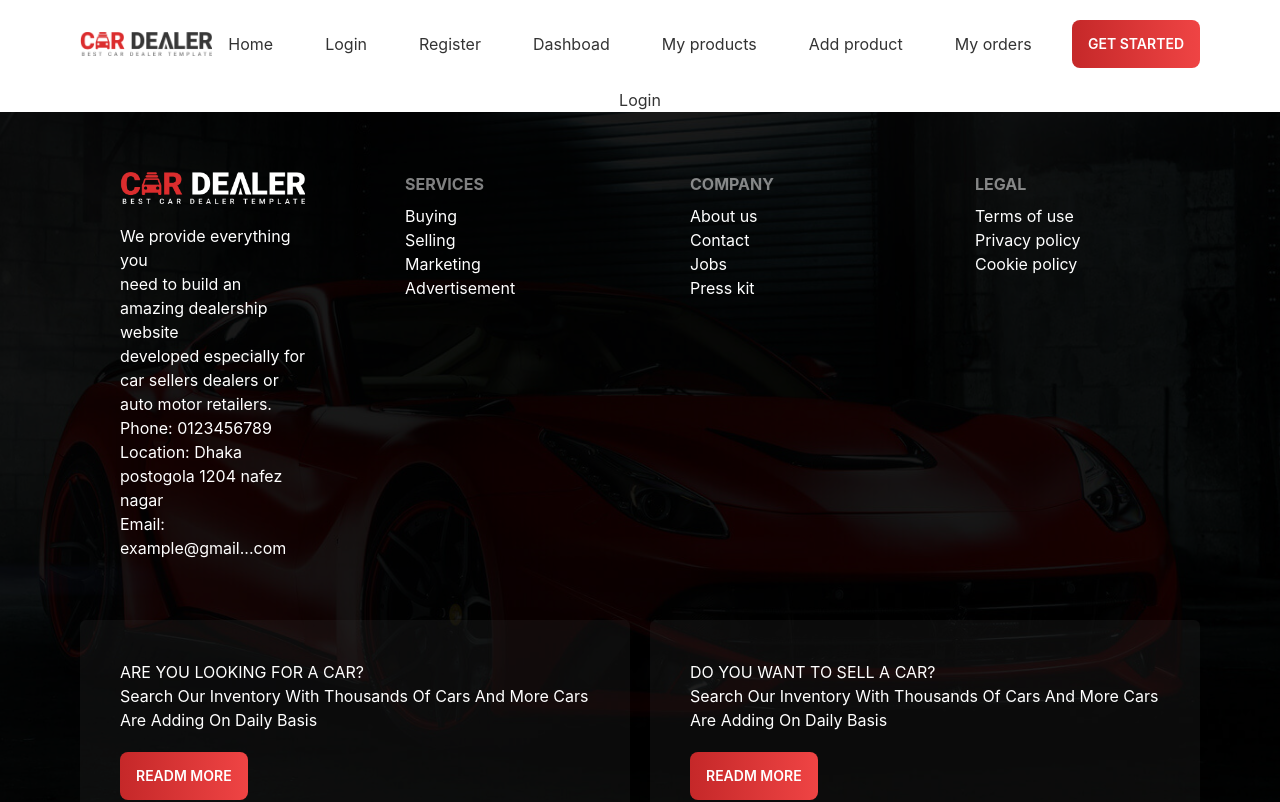
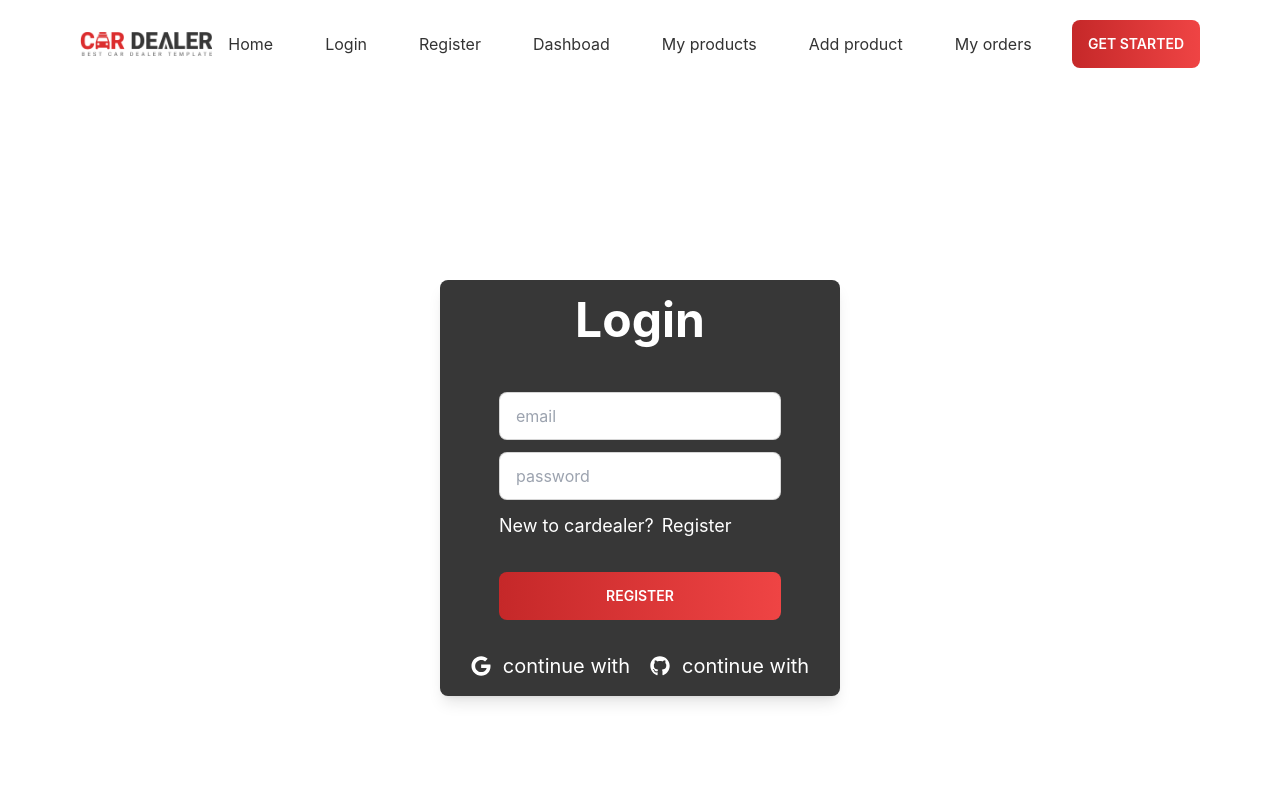
Before and after one commit to sheikh-riyadh/used-products-resale-clients, a React (Create React App) app: page /login in a window 1280 px wide. Shown: the top 802 px of the page. Built offline with nearby package versions, Linux system fonts and the light colour scheme; no server answers.

Commit message:
created login section

```diff
--- a/package.json
+++ b/package.json
@@ -12,6 +12,7 @@
     "react": "^18.2.0",
     "react-dom": "^18.2.0",
     "react-hook-form": "^7.39.5",
+    "react-hot-toast": "^2.4.0",
     "react-icons": "^4.6.0",
     "react-router-dom": "^6.4.3",
     "react-scripts": "5.0.1",
--- a/src/App.js
+++ b/src/App.js
@@ -1,10 +1,13 @@
 import './App.css';
 import { RouterProvider } from 'react-router-dom';
 import { router } from './Routes/Routes/Routes';
+import { Toaster } from 'react-hot-toast';
+
 
 function App() {
   return (
     <div className="App">
+      <Toaster />
       <RouterProvider router={router}>
 
       </RouterProvider>
--- a/src/Pages/Home/Home/Categories/Categories.js
+++ b/src/Pages/Home/Home/Categories/Categories.js
@@ -19,7 +19,7 @@ const Categories = () => {
         return <Spinner></Spinner>
     }
     return (
-        <div className='px-5 lg:px-20'>
+        <div className='px-5 my-5 lg:my-20 lg:px-20'>
             <h2 className='my-5 text-3xl lg:text-5xl font-bold'>Category</h2>
             <div>
                 <div className="divider before:bg-primary after:bg-secondary mx-auto w-2/12 m-0 p-0"></div>
--- a/src/Pages/Login/Login.js
+++ b/src/Pages/Login/Login.js
@@ -1,11 +1,60 @@
-import React from 'react';
+import React, { useContext } from 'react';
+import { FaGithub, FaGoogle } from 'react-icons/fa';
+import { Link } from 'react-router-dom';
 import { useTitle } from '../../Hook/userTitle';
+import { useForm } from 'react-hook-form';
+import { AuthContext } from '../../context/AuthProvider';
 
 const Login = () => {
     useTitle('login')
+    const { loginUser } = useContext(AuthContext)
+    const { register, formState: { errors }, handleSubmit, reset } = useForm()
+
+
+    const handleOnSubmit = (data) => {
+        const { email, password } = data
+
+
+        /* Create user here */
+        loginUser(email, password).then(res => {
+            console.log(res.user)
+            reset()
+        }).catch(e => console.error(e))
+
+
+    }
     return (
-        <div>
-            <h1>Login</h1>
+        <div className="hero min-h-screen">
+            <div className="hero-content flex-col bg-secondary text-base-100 shadow-lg rounded-lg mx-auto w-[345px] lg:w-[400px]">
+                <div className="text-center">
+                    <h1 className="text-4xl lg:text-5xl font-bold">Login</h1>
+                </div>
+                <div>
+                    <form onSubmit={handleSubmit(handleOnSubmit)} className="card-body text-start">
+                        <div className="form-control">
+                            <input {...register('email', { required: 'Field is required' })} type="email" placeholder="email" className="input input-bordered" />
+                            <p className='text-red-800 font-medium text-start mt-1'>{errors.email?.message}</p>
+                        </div>
+                        <div className="form-control">
+                            <input {...register('password', { required: 'Field is required' })} type="password" placeholder="password" className="input input-bordered text-secondary" />
+                            <p className='text-red-800 font-medium text-start mt-1'>{errors.password?.message}</p>
+                        </div>
+                        <div>
+                            <label>
+                                <p className="text-white label-text-alt text-lg inline">New to cardealer?</p>
+                                <Link to='/register' className='text-white label-text-alt text-lg ml-2 link link-hover'>Register</Link>
+                            </label>
+                        </div>
+                        <div className="form-control mt-6">
+                            <button className="hover:text-gray-100 bg-gradient-to-r from-primary to-red-500 text-white btn border-0">Register</button>
+                        </div>
+                    </form>
+                    <div className=' text-white flex flex-col lg:flex-row justify-center gap-5 label-text-alt text-xl'>
+                        <button className='flex justify-center items-center'><FaGoogle className='mr-3'></FaGoogle> continue with</button>
+                        <button className='flex justify-center items-center'><FaGithub className='mr-3'></FaGithub> continue with</button>
+                    </div>
+                </div>
+            </div>
         </div>
     );
 };
--- a/src/Pages/Login/Register.js
+++ b/src/Pages/Login/Register.js
@@ -4,26 +4,29 @@ import { Link } from 'react-router-dom';
 import { useTitle } from '../../Hook/userTitle';
 import { FaGithub, FaGoogle } from 'react-icons/fa';
 import { AuthContext } from '../../context/AuthProvider';
+import toast from 'react-hot-toast';
 
 
 const Register = () => {
     useTitle('register')
     const { createUser } = useContext(AuthContext)
-    const { register, formState: { errors }, handleSubmit } = useForm();
-
+    const { register, formState: { errors }, handleSubmit, reset } = useForm();
 
     const handleOnSubmit = (data) => {
-        const { email, password } = data
+        const { email, password, userImage } = data
 
+        const image = userImage[0]
+        const formData = new FormData()
+        formData.append('image', image)
         /* Create user here */
         createUser(email, password).then(res => {
-            const user = res.user;
-            console.log(user)
+            toast.success("Register successfull")
+            reset()
         }).catch(e => console.error(e))
     }
     return (
         <div className="hero min-h-screen my-10">
-            <div className="hero-content flex-col bg-secondary text-base-100 shadow-lg rounded-lg mx-auto w-[400px]">
+            <div className="hero-content flex-col bg-secondary text-base-100 shadow-lg rounded-lg mx-auto w-[345px] lg:w-[400px]">
                 <div className="text-center">
                     <h1 className="text-4xl lg:text-5xl font-bold">Register</h1>
                 </div>
@@ -46,7 +49,7 @@ const Register = () => {
                         </div>
                         <div className="form-control">
                             <select {...register('role')} className='select select-bordered w-full text-secondary' defaultValue={'Seller'} >
-                                <option selected disabled>Make seller or buyer</option>
+                                <option disabled>Make seller or buyer</option>
                                 <option value="Seller">Seller</option>
                                 <option value="Buyer">Buyer</option>
                             </select>
@@ -58,8 +61,8 @@ const Register = () => {
                         </div>
                         <div>
                             <label>
-                                <p className="text-white label-text-alt inline">Already have an account?</p>
-                                <Link className='text-white label-text-alt ml-2 link link-hover'>Login</Link>
+                                <p className="text-white label-text-alt text-lg inline">Already have an account?</p>
+                                <Link to='/login' className='text-white label-text-alt text-lg ml-2 link link-hover'>Login</Link>
                             </label>
                         </div>
                         <div className="form-control mt-6">
--- a/src/Pages/Shared/Header/Header.js
+++ b/src/Pages/Shared/Header/Header.js
@@ -1,9 +1,19 @@
-import React from 'react';
-import { Link } from 'react-router-dom';
+import React, { useContext } from 'react';
+import { Link, useNavigate } from 'react-router-dom';
 import PrimaryButton from '../../../Components/Button/PrimaryButton';
 import logo from '../../../assets/logo-dark.png'
+import { AuthContext } from '../../../context/AuthProvider';
 
 const Header = () => {
+    const { logOutUser, user } = useContext(AuthContext)
+    const navigate = useNavigate()
+    const handleLogOut = () => {
+        logOutUser().then(() => {
+            navigate('/')
+        }).catch(e => console.log(e))
+    }
+
+
 
     const headerItems = () => {
         return <>
@@ -14,6 +24,7 @@ const Header = () => {
             <li className='mr2 lg:mr-5'><Link to='/my-products'>My products</Link></li>
             <li className='mr2 lg:mr-5'><Link to='/add-product'>Add product</Link></li>
             <li className='mr2 lg:mr-5'><Link to='/my-orders'>My orders</Link></li>
+            {user?.uid && <li><button onClick={handleLogOut}>Log out</button></li>}
         </>
     }
     return (
--- a/src/context/AuthProvider.js
+++ b/src/context/AuthProvider.js
@@ -1,5 +1,5 @@
 import React, { createContext, useEffect, useState } from 'react';
-import { createUserWithEmailAndPassword, getAuth, onAuthStateChanged } from 'firebase/auth'
+import { createUserWithEmailAndPassword, getAuth, onAuthStateChanged, signInWithEmailAndPassword, signOut } from 'firebase/auth'
 import app from '../firebase/firebase.config';
 export const AuthContext = createContext()
 const auth = getAuth(app)
@@ -14,6 +14,19 @@ const AuthProvider = ({ children }) => {
         return createUserWithEmailAndPassword(auth, email, password)
     }
 
+    /* Login user */
+    const loginUser = (email, password) => {
+        setLoading(true)
+        return signInWithEmailAndPassword(auth, email, password)
+    }
+
+    /* Log out user */
+    const logOutUser = () => {
+        setLoading(true)
+        return signOut(auth)
+    }
+
+
     useEffect(() => {
         const unsubscribe = onAuthStateChanged(auth, currentUser => {
             setUser(currentUser)
@@ -24,7 +37,7 @@ const AuthProvider = ({ children }) => {
 
 
 
-    const authInfo = { createUser, loading, user }
+    const authInfo = { createUser, loginUser, logOutUser, loading, user }
     return (
         <AuthContext.Provider value={authInfo}>
             {children}
```
Also changed, not shown: 1 other file (tests, documents, lock files or other folders).
